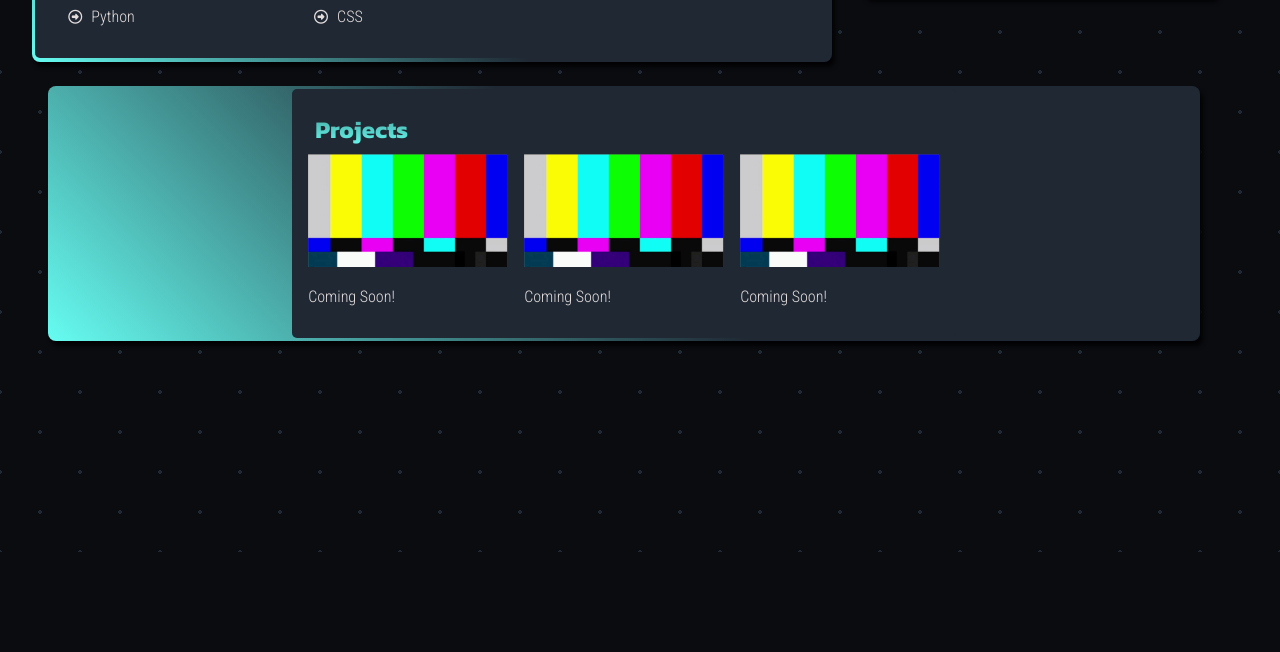
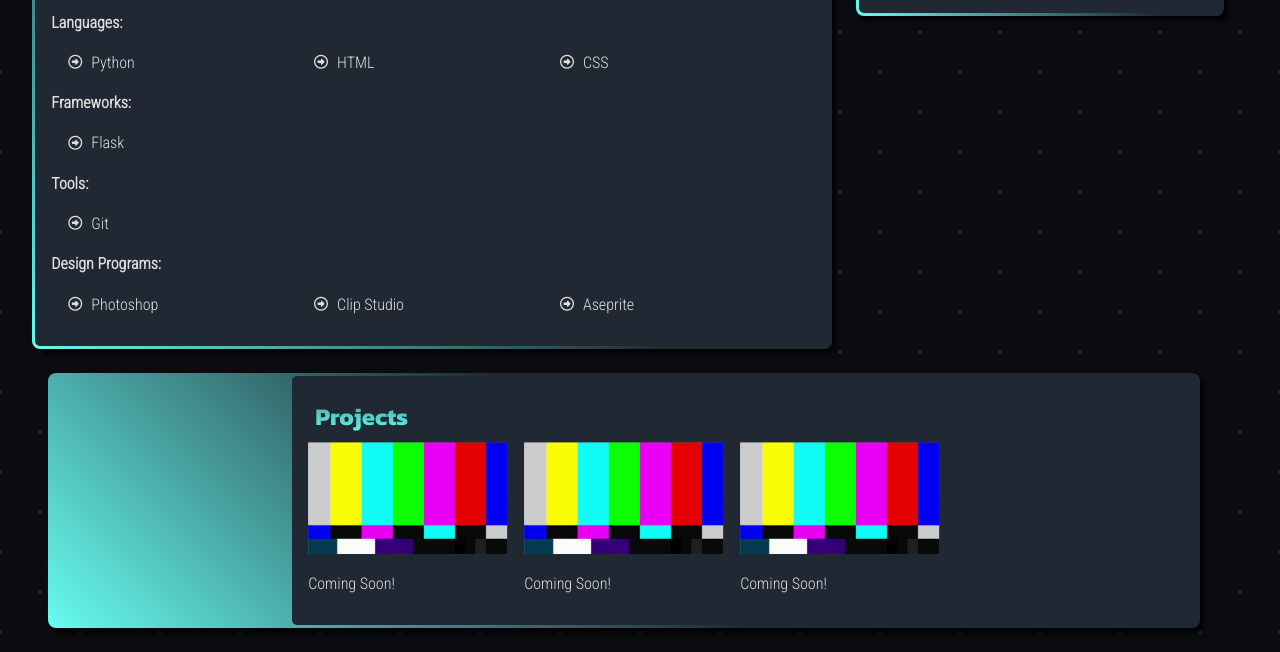
Before and after one commit to LiamDes/liamdes.github.io, a plain HTML site: page index.html in a window 1280 px wide. Shown: the part 248-900 px from the top of the page. Before the commit the page ends 800 px from the top, so only its background shows below. Drawn offline with Linux system fonts and the light colour scheme.

Commit message:
boost skills section

```diff
--- a/index.html
+++ b/index.html
@@ -38,7 +38,7 @@
                 <!-- hold photo, mini bio outside links, could be header or side-->
                 <img src="/img/portrait.png" alt="photo of Liam" id="idphoto"/>
                 <h2>Hi, I'm Liam!</i></h2>
-                <p>I'm a software developer based in Portland, Oregon</p>
+                <p>I'm an LGBTQIA+ software developer based in Portland, Oregon</p>
                 <p>Reach out to me at: </p>
                 <p class="icons">
                     <a href = "mailto: deshaiesash@gmail.com"><i class="fa-solid fa-envelope"></i></a>
@@ -57,11 +57,33 @@
                 </p>
                 <p><i class="fa-solid fa-terminal"></i>
                     I work in:</p>
+                    <h4>Languages:</h4>
                 <ul class="fa-ul">
                     <li><span class="fa-li"><i class="fa-regular fa-circle-right fa-sm"></i></i></span>
                         Python</li>
                     <li><span class="fa-li"><i class="fa-regular fa-circle-right fa-sm"></i></i></span>
+                        HTML</li>
+                    <li><span class="fa-li"><i class="fa-regular fa-circle-right fa-sm"></i></i></span>
                         CSS</li>
+                </ul>
+                <h4>Frameworks:</h4>
+                <ul class="fa-ul">
+                    <li><span class="fa-li"><i class="fa-regular fa-circle-right fa-sm"></i></i></span>
+                        Flask</li>
+                </ul>
+                <h4>Tools:</h4>
+                <ul class="fa-ul">
+                    <li><span class="fa-li"><i class="fa-regular fa-circle-right fa-sm"></i></i></span>
+                        Git</li>
+                </ul>
+                <h4>Design Programs:</h4>
+                <ul class="fa-ul">
+                    <li><span class="fa-li"><i class="fa-regular fa-circle-right fa-sm"></i></i></span>
+                        Photoshop</li>
+                    <li><span class="fa-li"><i class="fa-regular fa-circle-right fa-sm"></i></i></span>
+                        Clip Studio</li>
+                    <li><span class="fa-li"><i class="fa-regular fa-circle-right fa-sm"></i></i></span>
+                        Aseprite</li>
                 </ul>
             </div>
         </div>
```
